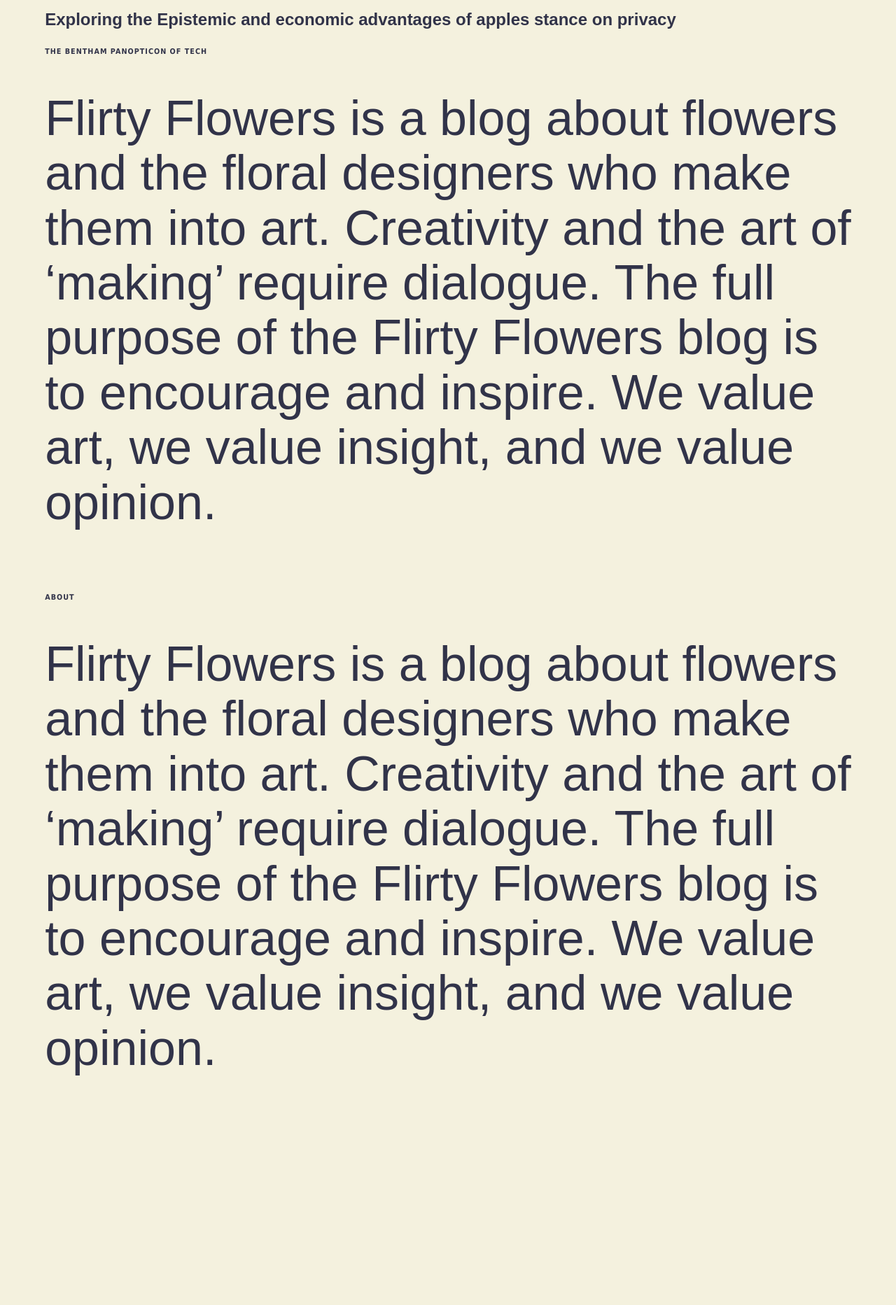
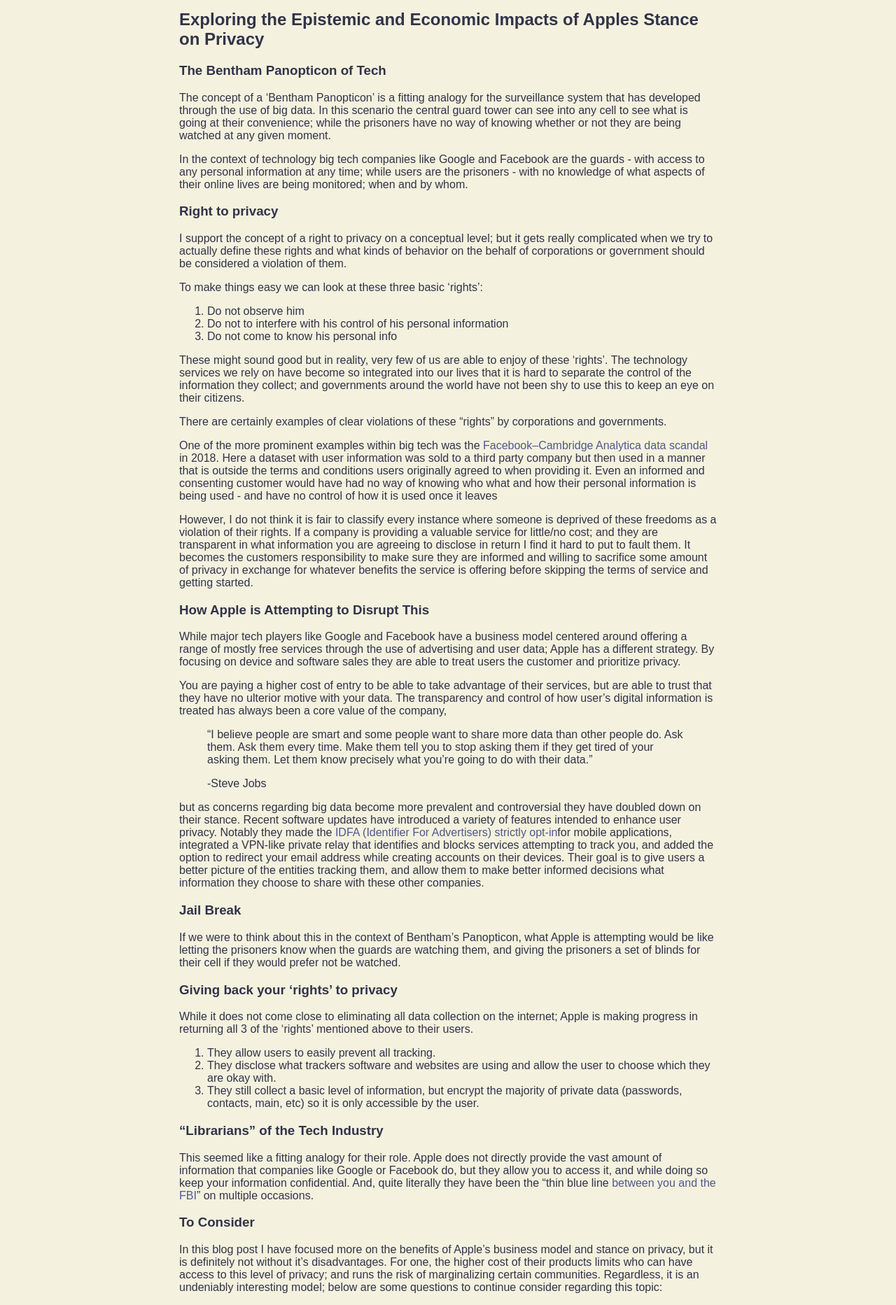
Before and after one commit to sheldon-st/vsUpload, a React (Create React App) app: page /blog in a window 1280 px wide. Shown: the part 160-2025 px from the top of the page at 70% size. Before the commit the page ends 1787 px from the top, so only its background shows below. Built offline with nearby package versions, Linux system fonts and the light colour scheme; a web font is replaced by a local one; what react-locomotive-scroll would draw is missing.

Commit message:
text update

```diff
--- a/src/components/ParagraphSection/index.jsx
+++ b/src/components/ParagraphSection/index.jsx
@@ -41,27 +41,59 @@
 
   return (
     <section
-      className={cn("about-section", { "is-reveal": reveal })}
       data-scroll-section
+      className="blogContainer"
     >
-      <h1>Exploring the Epistemic and economic advantages of apples stance on privacy </h1>
+      <h1 id="Exploring the Epistemic and Economic Impacts of Apples Stance on Privacy">Exploring the Epistemic and Economic Impacts of Apples Stance on Privacy </h1>
+<h3 id="The Bentham Panopticon of Tech">The Bentham Panopticon of Tech</h3>
+<p>The concept of a ‘Bentham Panopticon’ is a fitting analogy for the surveillance system that has developed through the use of big data. In this scenario the central guard tower can see into any cell to see what is going at their convenience; while the prisoners have no way of knowing whether or not they are being watched at any given moment.</p>
+<p>In the context of technology big tech companies like Google and Facebook are the guards - with access to any personal information at any time; while users are the prisoners - with no knowledge of what aspects of their online lives are being monitored; when and by whom. </p>
+
+<h3 id="Right to privacy"> Right to privacy </h3>
+<p>I support the concept of a right to privacy on a conceptual level; but it gets really complicated when we try to actually define these rights and what kinds of behavior on the behalf of corporations or government should be considered a violation of them. </p>
+
+<p>To make things easy we can look at these three basic ‘rights’:</p>
+<ol start="1"><li>Do not observe him
+</li><li>Do not to interfere with his control of his personal information
+</li><li>Do not come to know his personal info
+</li></ol>
+
+<p>These might sound good but in reality, very few of us are able to enjoy of these ‘rights’. The technology services we rely on have become so integrated into our lives that it is hard to separate the control of the information they collect; and governments around the world have not been shy to use this to keep an eye on their citizens. </p>
+<p>There are certainly examples of clear violations of these “rights” by corporations and governments. </p>
+<p>One of the more prominent examples within big tech was the <a href="https://www.nytimes.com/2018/04/04/us/politics/cambridge-analytica-scandal-fallout.html">Facebook–Cambridge Analytica data scandal </a> in 2018. Here a dataset with user information was sold to a third party company but then used in a manner that is outside the terms and conditions users originally agreed to when providing it. Even an informed and consenting customer would have had no way of knowing who what and how their personal information is being used - and have no control of how it is used once it leaves  </p>
+<p>However, I do not think it is fair to classify every instance where someone is deprived of these freedoms as a violation of their rights. If a company is providing a valuable service for little/no cost; and they are transparent in what information you are agreeing to disclose in return I find it hard to put to fault them. It becomes the customers responsibility to make sure they are informed and willing to sacrifice some amount of privacy in exchange for whatever benefits the service is offering before skipping the terms of service and getting started. </p>
+
+<h3 id="How Apple is Attempting to Disrupt This">How Apple is Attempting to Disrupt This </h3>
+<p>While major tech players like Google and Facebook have a business model centered around offering a range of mostly free services through the use of advertising and user data; Apple has a different strategy. By focusing on device and software sales they are able to treat users the customer and prioritize privacy. </p>
+
+<p>You are paying a higher cost of entry to be able to take advantage of their services, but are able to trust that they have no ulterior motive with your data. The transparency and control of how user’s digital information is treated has always been a core value of the company, </p>
+<blockquote>
+<p>“I believe people are smart and some people want to share more data than other people do. Ask them. Ask them every time. Make them tell you to stop asking them if they get tired of your asking them. Let them know precisely what you’re going to do with their data.”</p>
+<p>-Steve Jobs</p>
+</blockquote>
+<p>but as concerns regarding big data become more prevalent and controversial they have doubled down on their stance. Recent software updates have introduced a variety of features intended to enhance user privacy. Notably they made the <a href="https://www.forbes.com/sites/johnkoetsier/2020/06/24/apple-just-made-idfa-opt-in-sending-an-80-billion-industry-into-upheaval/?sh=736c6fa712c9">IDFA (Identifier For Advertisers) strictly opt-in</a>for mobile applications,  integrated a VPN-like private relay that identifies and blocks services attempting to track you, and added the option to redirect your email address while creating accounts on their devices. Their goal is to give users a better picture of the entities tracking them, and allow them to make better informed decisions what information they choose to share with these other companies.  </p>
+
+<h3 id="Jail Break">Jail Break</h3>
+<p>If we were to think about this in the context of Bentham’s Panopticon, what Apple is attempting would be like letting the prisoners know when the guards are watching them, and giving the prisoners a set of blinds for their cell if they would prefer not be watched. </p>
+
+<h3 id="Giving back your ‘rights’ to privacy">Giving back your ‘rights’ to privacy</h3>
+<p>While it does not come close to eliminating all data collection on the internet; Apple is making progress in returning all 3 of the ‘rights’ mentioned above to their users. </p>
+<ol start="1"><li>They allow users to easily prevent all tracking.
+</li><li>They disclose what trackers software and websites are using and allow the user to choose which they are okay with.
+</li><li>They still collect a basic level of information, but encrypt the majority of private data (passwords, contacts, main, etc) so it is only accessible by the user.
+</li></ol>
+
+<h3 id="“Librarians” of the Tech Industry">“Librarians” of the Tech Industry</h3>
+<p>This seemed like a fitting analogy for their role. Apple does not directly provide the vast amount of information that companies like Google or Facebook do, but they allow you to access it, and while doing so keep your information confidential. And, quite literally they have been the “thin blue line <a href="https://www.inc.com/jason-aten/apple-wont-help-fbi-unlock-a-terrorists-iphone-heres-why-it-shouldnt.html">between you and the FBI</a>” on multiple occasions. </p>
+
+<h3 id="To Consider">To Consider</h3>
+<p>In this blog post I have focused more on the benefits of Apple’s business model and stance on privacy, but it is definitely not without it’s disadvantages. For one, the higher cost of their products limits who can have access to this level of privacy; and runs the risk of marginalizing certain communities. Regardless, it is an undeniably interesting model; below are some questions to continue consider regarding this topic:</p>
+<ul><li>To you is the control over your privacy worth the extra cost of entry?
+</li><li>How could this impact the performance and policies of other companies reliant on this data? (<a href="https://www.forbes.com/sites/johnkoetsier/2021/01/22/apple-privacy-change-may-cost-facebook-google-25-billion-over-next-12-months/?sh=32f330d5695f">Interesting article</a> about this)
+</li><li>If you own an apple device have you seen these new privacy features and do you opt into them?
+</li><li>Does privacy features influence your decision of choosing a new piece of technology either hardware (computer / phone) or software (browser, etc.)</li></ul>
 
 
-      <SectionHeader title="The Bentham Panopticon of Tech" />
-      <p ref={ref} id="headline" className={cn({ "is-reveal": reveal })}>
-        Flirty Flowers is a blog about flowers and the floral designers who make
-        them into art. Creativity and the art of ‘making’ require dialogue. The
-        full purpose of the Flirty Flowers blog is to encourage and inspire. We
-        value art, we value insight, and we value opinion.
-      </p>
-
-      <SectionHeader title="about" />
-      <p ref={ref} id="headline" className={cn({ "is-reveal": reveal })}>
-        Flirty Flowers is a blog about flowers and the floral designers who make
-        them into art. Creativity and the art of ‘making’ require dialogue. The
-        full purpose of the Flirty Flowers blog is to encourage and inspire. We
-        value art, we value insight, and we value opinion.
-      </p>
 
     </section>
   );
--- a/src/components/ParagraphSection/style.scss
+++ b/src/components/ParagraphSection/style.scss
@@ -14,3 +14,7 @@
     }
   }
 }
+
+.blogContainer {
+  width: 60vw;
+}
```
